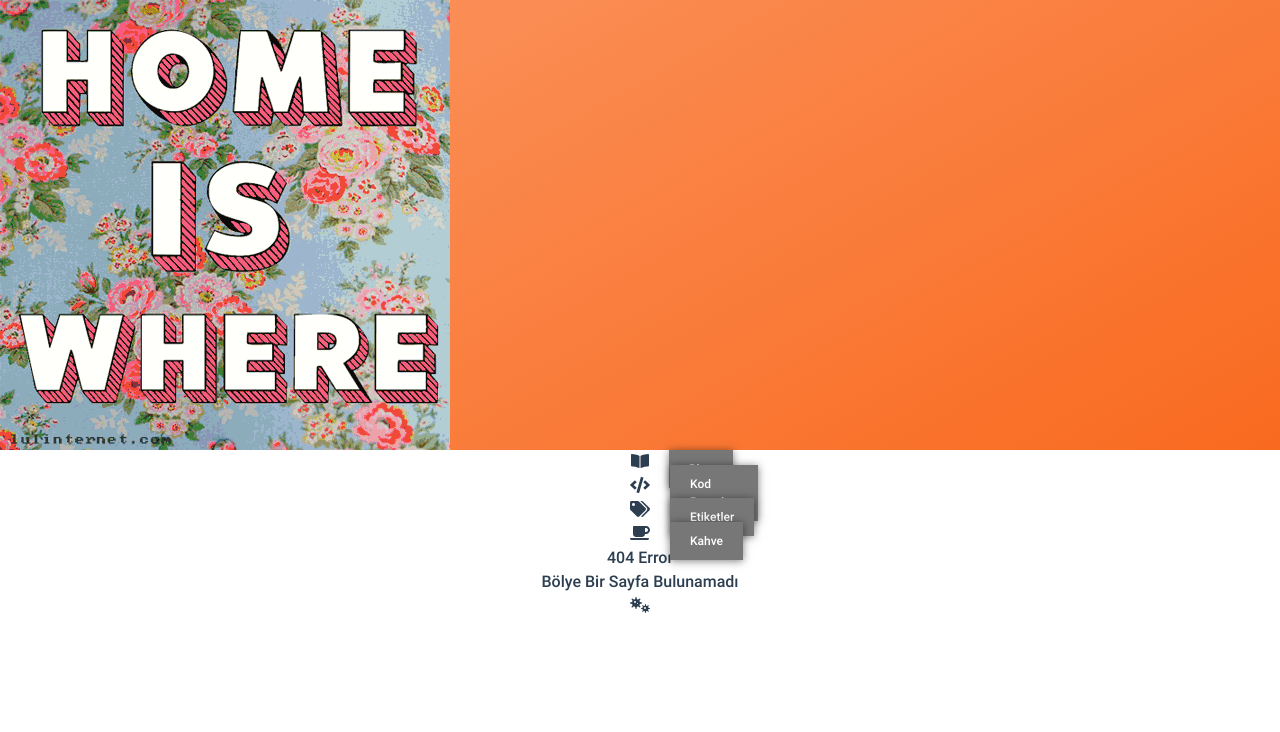
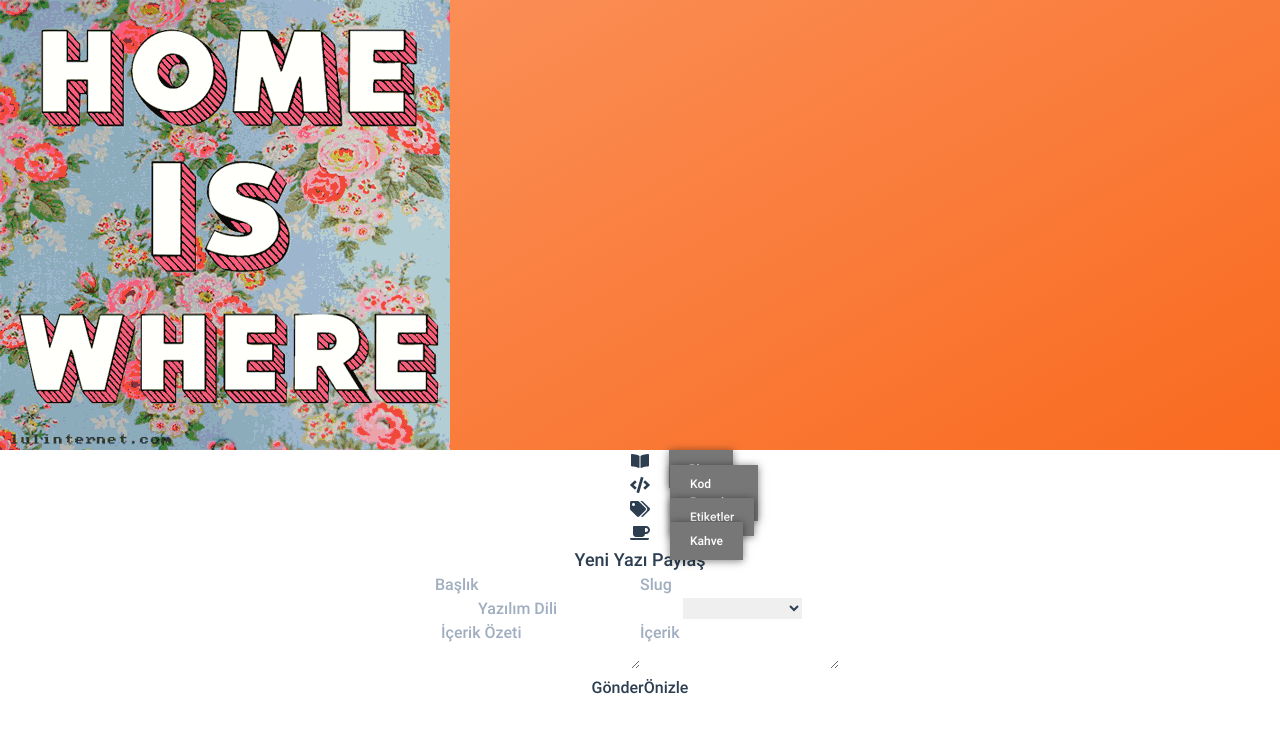
Before and after one commit to oguzhanaknc/oguzhan.codes, a Vue app: page /admin in a window 1280 px wide. Before the commit this address led to /404. Shown: the top 732 px of the page. Built offline with nearby package versions, Linux system fonts and the light colour scheme; what vue-tailwind would draw is missing.

Commit message:
added utils.js, admin page, publishing post feature

```diff
--- a/package.json
+++ b/package.json
@@ -15,7 +15,9 @@
     "core-js": "^3.6.4",
     "firebase": "^7.14.3",
     "highlight.js": "^10.0.2",
+    "json2md": "^1.7.0",
     "marked": "^1.0.0",
+    "md-2-json": "^1.0.6",
     "prismjs": "^1.20.0",
     "tailwindcss": "^1.3.5",
     "vue": "^2.6.11",
--- a/src/router/index.js
+++ b/src/router/index.js
@@ -26,6 +26,11 @@ const routes = [
 		name: "Posts",
 		component: () => import("../views/Posts.vue")
 	},
+	{
+		path: "/admin",
+		name: "Admin",
+		component: () => import("../views/admin.vue")
+	},
 	{ path: "/404", component: () => import("../views/Notfound.vue") },
 	{ path: "*", redirect: "/404" }
 ];
--- /dev/null
+++ b/src/utils/index.js
@@ -0,0 +1,41 @@
+import md2json from "md-2-json";
+import marked from "marked";
+import hljs from "highlight.js";
+import "highlight.js/styles/atom-one-dark.css";
+import Firebase from "firebase";
+
+//TODO:Fİre Base
+export const db = Firebase.firestore();
+
+marked.setOptions({
+	renderer: new marked.Renderer(),
+	highlight: function(code) {
+		return hljs.highlightAuto(code).value;
+	},
+	pedantic: false,
+	gfm: true,
+	tables: true,
+	breaks: false,
+	sanitize: false,
+	smartLists: true,
+	smartypants: false,
+	xhtml: false
+});
+
+//json to markdown
+export function j2m(jsondata) {
+	var thump = JSON.parse(jsondata);
+	thump = md2json.toMd(thump);
+	thump = marked(thump);
+	return thump;
+}
+// markdown to json
+export function m2j(mdata) {
+	return new Promise(function(resolve) {
+		resolve(JSON.stringify(md2json.parse(mdata)));
+	});
+}
+
+export function justMarkdown(data) {
+	return marked(data);
+}
--- a/src/views/Post.vue
+++ b/src/views/Post.vue
@@ -2,7 +2,7 @@
 	<div class="flex min-h-screen bg-hardbg overflow-auto">
 		<NavBar />
 
-		<pagetitle :title="slug" />
+		<pagetitle :title="title" />
 		<div class="absolute text-xl text-left md:ml-24 ml-4 z-0 mt-32">
 			<div class="hljs" v-html="code"></div>
 		</div>
@@ -12,14 +12,7 @@
 <script>
 import NavBar from "../components/NavBar";
 import pagetitle from "../components/pagetitle";
-import marked from "marked";
-import hljs from "highlight.js";
-import "highlight.js/styles/atom-one-dark.css";
-import Firebase from "firebase";
-
-/* TODO: Firebase */
-
-var db = Firebase.firestore();
+import * as utils from "../utils/index";
 
 export default {
 	name: "Snippet",
@@ -28,7 +21,8 @@ export default {
 		return {
 			slug: this.$route.params.slug,
 			data: "",
-			code: " Yükleniyor..."
+			code: " Yükleniyor...",
+			title: ""
 		};
 	},
 
@@ -37,29 +31,18 @@ export default {
 		pagetitle
 	},
 	mounted() {
-		marked.setOptions({
-			renderer: new marked.Renderer(),
-			highlight: function(code) {
-				return hljs.highlightAuto(code).value;
-			},
-			pedantic: false,
-			gfm: true,
-			tables: true,
-			breaks: false,
-			sanitize: false,
-			smartLists: true,
-			smartypants: false,
-			xhtml: false
-		});
-
-		db.collection("posts")
+		utils.db
+			.collection("posts")
+			.where("slug", "==", this.slug)
 			.get()
 			.then(querySnapshot => {
+				if (querySnapshot.size != 1) {
+					window.location.replace("/404");
+				}
+
 				querySnapshot.forEach(doc => {
-					if (doc.data().slug == this.slug) {
-						let rep = doc.data().content.replace("_n", "\n");
-						this.code = marked(rep);
-					}
+					this.code = utils.j2m(doc.data().content);
+					this.title = doc.data().title;
 				});
 			});
 	}
--- a/src/views/Posts.vue
+++ b/src/views/Posts.vue
@@ -6,12 +6,20 @@
 			class="mt-48 mb-8 m-auto justify-center md:mt-40 flex flex-wrap container"
 		>
 			<Card
+				content="Lorem ipsum dolor sit amet consectetur adipisicing elit. Sit ratione,
+			velit quos a quisquam aspernatur placeat natus laudantium, neque illum
+			molestias! Inventore officia aspernatur perspiciatis atque, harum dolor
+			delectus beatae?"
 				class="mr-8"
 				image="https://image.freepik.com/free-vector/sunset-mountains-with-pine-forest_7993-2327.jpg"
 				title="Bir Yazı Başlığı"
 				:labelsprops="labels"
 			/>
 			<Card
+				content="Lorem ipsum dolor sit amet consectetur adipisicing elit. Sit ratione,
+			velit quos a quisquam aspernatur placeat natus laudantium, neque illum
+			molestias! Inventore officia aspernatur perspiciatis atque, harum dolor
+			delectus beatae?"
 				class="mr-8"
 				image="https://image.freepik.com/free-vector/sunset-mountains-with-pine-forest_7993-2327.jpg"
 				title="Bir Yazı Başlığı"
@@ -31,11 +39,11 @@
 </template>
 
 <script>
-import pagetitle from '@/components/pagetitle';
-import Card from '@/components/Card';
-import NavBar from '@/components/NavBar';
+import pagetitle from "@/components/pagetitle";
+import Card from "@/components/Card";
+import NavBar from "@/components/NavBar";
 export default {
-	name: 'posts',
+	name: "posts",
 	components: {
 		Card,
 		NavBar,
@@ -43,7 +51,7 @@ export default {
 	},
 	data: function() {
 		return {
-			labels: ['label', 'labels']
+			labels: ["label", "labels"]
 		};
 	}
 };
--- a/src/views/Snippets.vue
+++ b/src/views/Snippets.vue
@@ -1,8 +1,7 @@
 <template>
 	<div class="flex min-h-screen bg-hardbg overflow-auto">
-		<NavBar />
-
-		><pagetitle title="Kod Parçaları ve Örnekleri" />
+		<NavBar />>
+		<pagetitle title="Kod Parçaları ve Örnekleri" />
 		<div class="mt-48 m-auto mb-8 md:mt-40">
 			<Card
 				v-for="post in posts"
@@ -11,7 +10,6 @@
 				:title="post.title"
 				:content="post.short"
 				:slug="post.slug"
-				:labelsprops="post.label"
 			/>
 		</div>
 	</div>
@@ -23,18 +21,13 @@ import "../css/tailwind.css";
 import Card from "../components/Card";
 import NavBar from "../components/NavBar";
 import pagetitle from "../components/pagetitle";
-import Firebase from "firebase";
-
-/* TODO: Firebase */
-
-var db = Firebase.firestore();
+import * as utils from "../utils/index";
 
 export default {
 	name: "Snippets",
 
 	data: function() {
 		return {
-			labels: ["javascript", "snippet"],
 			posts: []
 		};
 	},
@@ -44,13 +37,15 @@ export default {
 		pagetitle
 	},
 	created() {
-		db.collection("posts")
+		utils.db
+			.collection("posts")
+			.where("type", "==", "Snippet")
 			.get()
 			.then(querySnapshot => {
 				querySnapshot.forEach(doc => {
-					// doc.data() is never undefined for query doc snapshots
 					this.posts.push(doc.data());
 				});
+				this.posts.reverse();
 			});
 	}
 };
--- /dev/null
+++ b/src/views/admin.vue
@@ -0,0 +1,115 @@
+<template>
+	<div class="flex min-h-screen min-w-fulll bg-hardbg overflow-auto">
+		<NavBar />
+
+		<div class="m-auto form text-white bg-softbg p-6 my-10 relative">
+			<div
+				class="icon bg-blue-600 text-white w-6 h-6 absolute flex items-center justify-center p-5"
+				style="left:-40px"
+			>
+				<i class="fal fa-phone-volume fa-fw text-2xl transform -rotate-45"></i>
+			</div>
+			<h3 class="text-2xl text-gray-900 font-semibold">Yeni Yazı Paylaş</h3>
+			<div class="text-hardbg">
+				<div class="flex space-x-5 mt-3">
+					<input
+						type="text"
+						name=""
+						id=""
+						placeholder="Başlık"
+						class="border p-2  w-1/2"
+						v-model="post.title"
+					/>
+					<input
+						type="tel"
+						name=""
+						id=""
+						placeholder="Slug"
+						class="border p-2 w-1/2"
+						v-model="post.slug"
+					/>
+				</div>
+				<div class="flex space-x-5 mt-3">
+					<input
+						type="text"
+						name=""
+						id=""
+						placeholder="Yazılım Dili"
+						class="border p-2  w-1/2"
+						v-model="post.language"
+					/>
+					<select
+						class="block appearance-none w-full bg-gray-200 border border-gray-200 text-gray-700 py-3 px-4 pr-8 rounded leading-tight focus:outline-none focus:bg-white focus:border-gray-500"
+						v-model="post.type"
+					>
+						<option selected disabled>Paylaşım türü</option>
+						<option>Snippet</option>
+						<option>Post</option>
+					</select>
+				</div>
+				<textarea
+					v-model="post.short"
+					name=""
+					id=""
+					placeholder="İçerik Özeti"
+					class="border p-2 w-full mt-3"
+				>
+				</textarea>
+				<textarea
+					name=""
+					id=""
+					v-model="post.content"
+					placeholder="İçerik"
+					class="border p-2 mt-3 w-full"
+				></textarea>
+			</div>
+			<button
+				class="border-2  border-tomato mt-2 mr-4 text-lg h-10 w-32 hover:bg-tomato hover:text-white w-full"
+				@click="send"
+			>
+				Gönder
+			</button>
+			<button
+				class="border-2  border-indigo mt-2 mr-4 text-lg h-10 w-32 hover:bg-indigo hover:text-white w-full"
+				@click="send"
+			>
+				Önizle
+			</button>
+		</div>
+	</div>
+</template>
+<script>
+import * as utils from "../utils/index";
+import NavBar from "../components/NavBar";
+
+export default {
+	name: "admin",
+	data: function() {
+		return {
+			post: {
+				title: "",
+				language: "",
+				slug: "",
+				content: "",
+				type: "sadf",
+				short: ""
+			}
+		};
+	},
+	components: {
+		NavBar
+	},
+	methods: {
+		send: function() {
+			utils.m2j(this.post.content).then(mcontent => {
+				this.post.content = mcontent;
+				utils.db
+					.collection("posts")
+					.doc(this.post.slug)
+					.set(this.post);
+				console.log(this.post.content);
+			});
+		}
+	}
+};
+</script>
```
Also changed, not shown: 1 other file (tests, documents, lock files or other folders).
